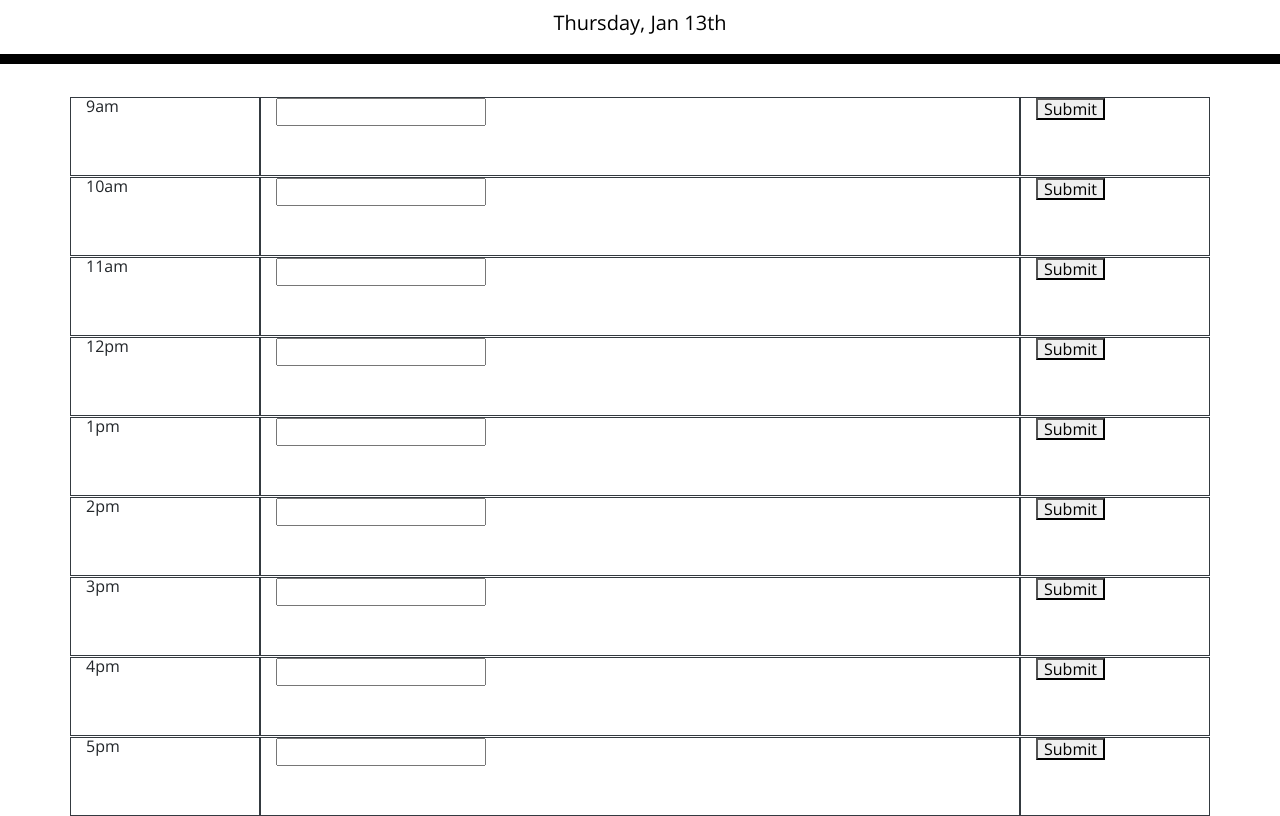
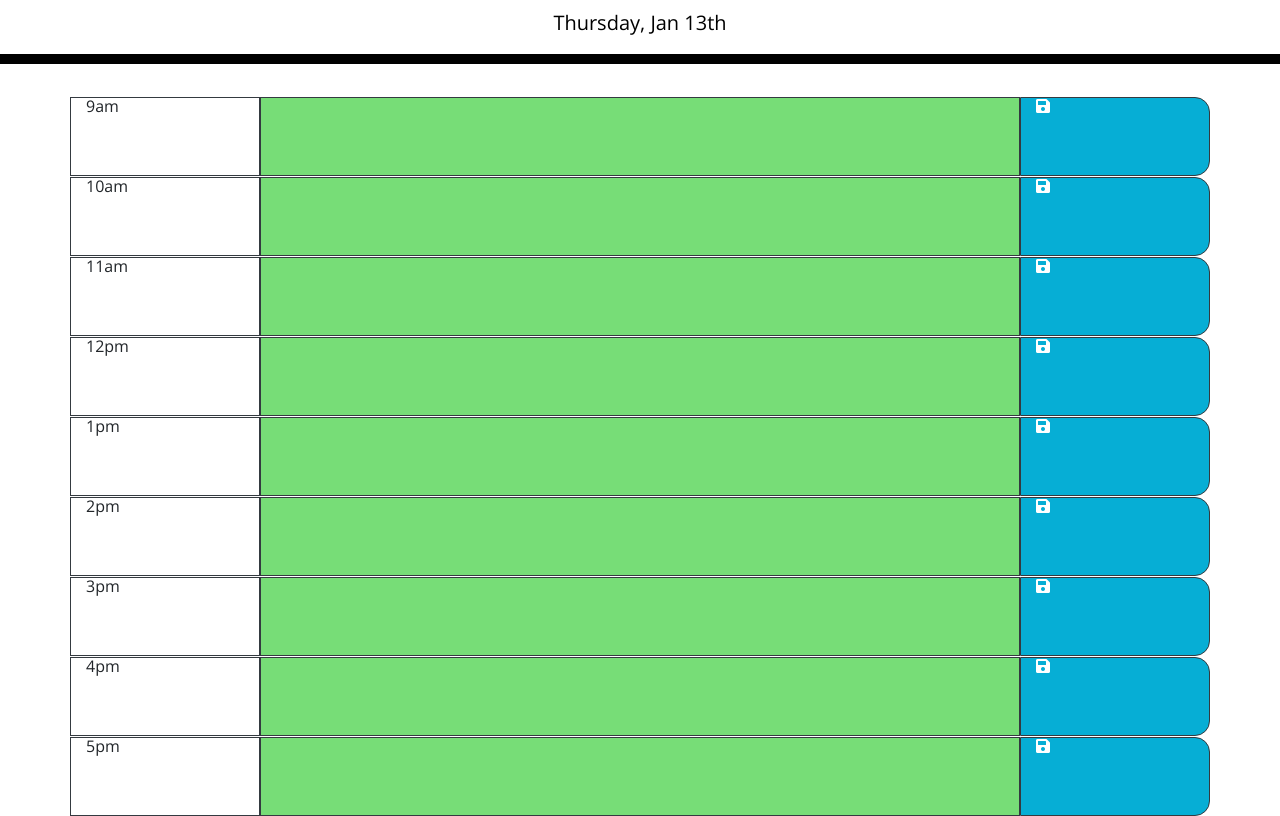
Before and after one commit to lconnell1000/Work-Day-Scheduler, a plain HTML site: page index.html in a window 1280 px wide. Shown: the part 122-938 px from the top of the page. Drawn offline with nearby package versions, Linux system fonts and the light colour scheme.

Commit message:
added in timeColor function to change the colors of the blocks

```diff
--- a/index.html
+++ b/index.html
@@ -29,99 +29,90 @@
       <div class="col-2 border border-dark">
         9am
       </div>
-      <div class="col-8 border border-dark">
-        <form id="form1"><b></b> <input type="text" name="user-input"></form>
-      </div>
-      <div class="col-2 border border-dark" id="saveBtn">
-        <button type="button" id="submit">Submit</button>
+      <textarea class="col-8 border border-dark new-event" id="09">
+</textarea>
+      <div class="col-2 border border-dark saveBtn">
+       <i class="fas fa-save"></i>
       </div>
     </div>
     <div class="row">
       <div class="col-2 border border-dark">
         10am
       </div>
-      <div class="col-8 border border-dark">
-        <form id="form1"><b></b> <input type="text" name="user-input"></form>
-      </div>
-      <div class="col-2 border border-dark" id="saveBtn">
-        <button type="button" id="submit">Submit</button>
+      <textarea class="col-8 border border-dark new-event" id="10">
+</textarea>
+      <div class="col-2 border border-dark saveBtn">
+       <i class="fas fa-save"></i>
       </div>
     </div>
     <div class="row">
       <div class="col-2 border border-dark">
         11am
       </div>
-      <div class="col-8 border border-dark">
-        <form id="form1"><b></b> <input type="text" name="user-input"></form>
-      </div>
-      <div class="col-2 border border-dark" id="saveBtn">
-        <button type="button" id="submit">Submit</button>
+      <textarea class="col-8 border border-dark new-event" id="11">
+</textarea>
+      <div class="col-2 border border-dark saveBtn">
+       <i class="fas fa-save"></i>
       </div>
     </div>
     <div class="row">
       <div class="col-2 border border-dark">
         12pm
       </div>
-      <div class="col-8 border border-dark">
-        <form id="form1"><b></b> <input type="text" name="user-input"></form>
-      </div>
-      <div class="col-2 border border-dark" id="saveBtn">
-        <button type="button" id="submit">Submit</button>
+      <textarea class="col-8 border border-dark new-event" id="12">
+</textarea>
+      <div class="col-2 border border-dark saveBtn">
+       <i class="fas fa-save"></i>
       </div>
     </div>
     <div class="row">
       <div class="col-2 border border-dark">
         1pm
       </div>
-      <div class="col-8 border border-dark">
-        <form id="form1"><b></b> <input type="text" name="user-input"></form>
-      </div>
-      <div class="col-2 border border-dark" id="saveBtn">
-        <button type="button" id="submit">Submit</button>
+      <textarea class="col-8 border border-dark new-event" id="13">
+</textarea>
+      <div class="col-2 border border-dark saveBtn">
+       <i class="fas fa-save"></i>
       </div>
     </div>
     <div class="row">
       <div class="col-2 border border-dark">
         2pm
       </div>
-      <div class="col-8 border border-dark">
-        <form id="form1"><b></b> <input type="text" name="user-input"></form>
-      </div>
-      <div class="col-2 border border-dark" id="saveBtn">
-        <button type="button" id="submit">Submit</button>
+      <textarea class="col-8 border border-dark new-event" id="14">
+</textarea>
+      <div class="col-2 border border-dark saveBtn">
+       <i class="fas fa-save"></i>
       </div>
     </div>
     <div class="row">
       <div class="col-2 border border-dark">
         3pm
       </div>
-      <div class="col-8 border border-dark">
-        <form id="form1"><b></b> <input type="text" name="user-input"></form>
-      </div>
-      <div class="col-2 border border-dark" id="saveBtn">
-        <button type="button" id="submit">Submit</button>
+      <textarea class="col-8 border border-dark new-event" id="15">
+</textarea>
+      <div class="col-2 border border-dark saveBtn">
+       <i class="fas fa-save"></i>
       </div>
     </div>
     <div class="row">
       <div class="col-2 border border-dark">
         4pm
       </div>
-      <div class="col-8 border border-dark">
-        <form id="form1"><b></b> <input type="text" name="user-input"></form>
-      </div>
-      <div class="col-2 border border-dark" id="saveBtn">
-        <button type="button" id="submit">Submit</button>
+      <textarea class="col-8 border border-dark new-event" id="16">
+</textarea>
+      <div class="col-2 border border-dark saveBtn">
+       <i class="fas fa-save"></i>
       </div>
     </div>
     <div class="row">
       <div class="col-2 border border-dark">
         5pm
       </div>
-      <div class="col-8 border border-dark">
-        <form id="form1"><b></b> <input type="text" name="user-input"></form>
-      </div>
-      <div class="col-2 border border-dark" id="saveBtn">
-        <button type="button" id="submit">Submit</button>
+      <textarea class="col-8 border border-dark new-event" id="17">
+</textarea>
+      <div class="col-2 border border-dark saveBtn">
+       <i class="fas fa-save"></i>
       </div>
     </div>
   </div>
--- a/script.js
+++ b/script.js
@@ -1,3 +1,7 @@
+var newEventEl = $(".new-event");
+var btnSave = $(".saveBtn")
+var currentTime = moment().format("HH")
+
 var today = moment().format("dddd, MMM Do");
 $("#currentDay").text(today);
 
@@ -6,11 +10,6 @@ $("#currentDay").text(today);
 //make form show when user clicks in 2nd column
 
 //create function to handle form submittion
-function handleFormSubmit(event) {
-    event.preventDefault();
-
-    var userInput = $('input(name="user-input').val();
-}
 //save button at end of row in 3rd column will save content in 2nd column to
 //local storage when clicked
 
@@ -18,3 +17,28 @@ function handleFormSubmit(event) {
 
 //each row is color coded depending wether in the future(green)
 // current (red) or past(grey)
+var timeColor = function changeColor () {
+    console.log(newEventEl);
+    //loop through each text area
+    for (var i = 0; i < newEventEl.length; i++){
+        //make a string of newEventEl
+        var newEventTime = newEventEl[i].id;
+
+        //now access the element via the ID in html
+        var timeColor = document.getElementById(newEventTime)
+
+        //remove any previous classes associated with the time
+        $(newEventTime).removeClass(".gone .now .upcoming");
+
+        if (newEventTime > currentTime) {
+            $(timeColor).addClass("upcoming")
+        } else if (newEventTime < currentTime) {
+            $(timeColor).addClass("gone")
+        } else {
+            $(timeColor).addClass("now")
+        }
+    }
+}
+
+//check every minute to see if color should change
+setInterval(timeColor(), (6000))
--- a/style.css
+++ b/style.css
@@ -42,17 +42,17 @@ textarea {
   border-top: 1px dashed #000000;
 }
 
-.past {
+.gone {
   background-color: #d3d3d3;
   color: white;
 }
 
-.present {
+.now {
   background-color: #ff6961;
   color: white;
 }
 
-.future {
+.upcoming {
   background-color: #77dd77;
   color: white;
 }
```
Also changed, not shown: 1 other file.
